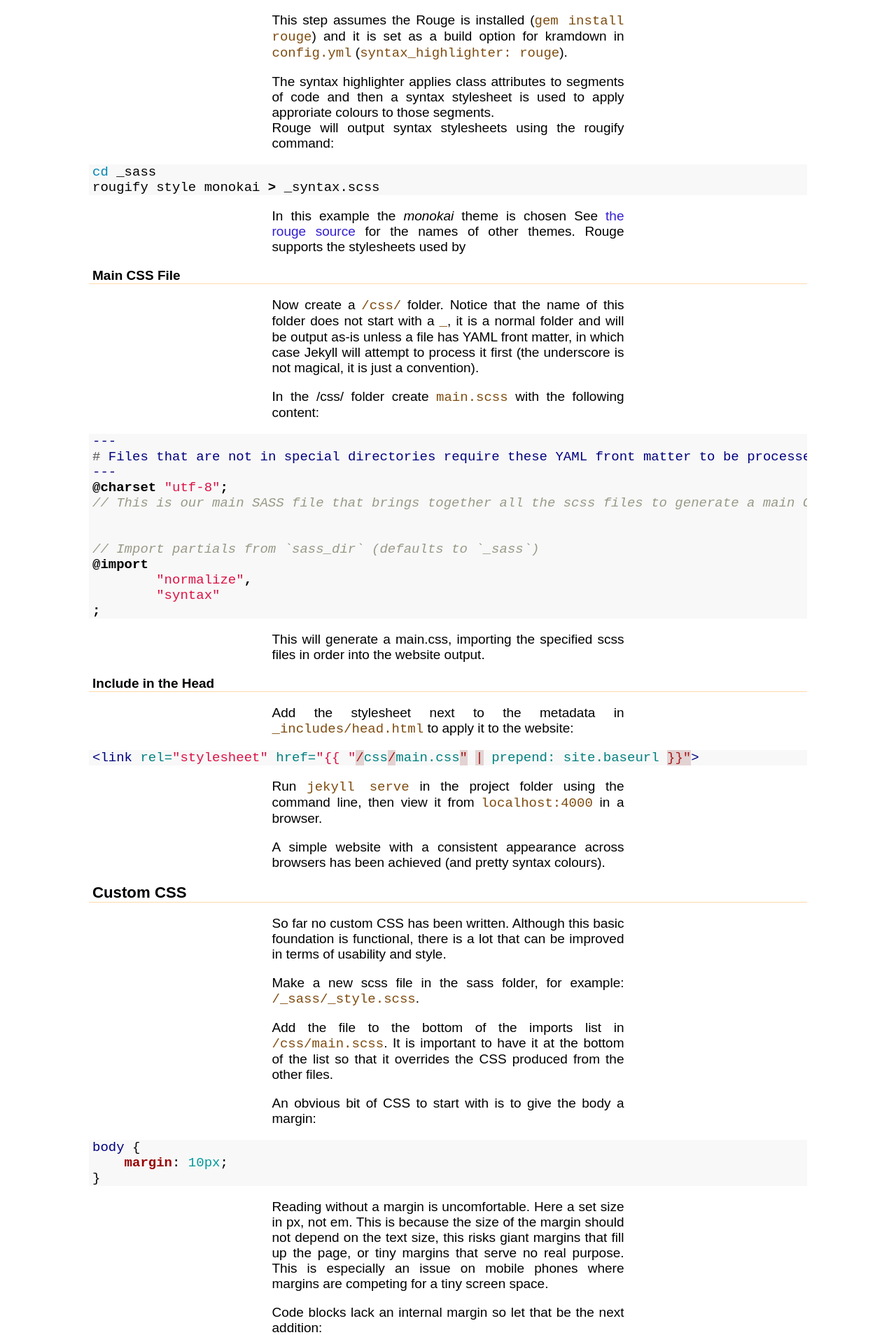
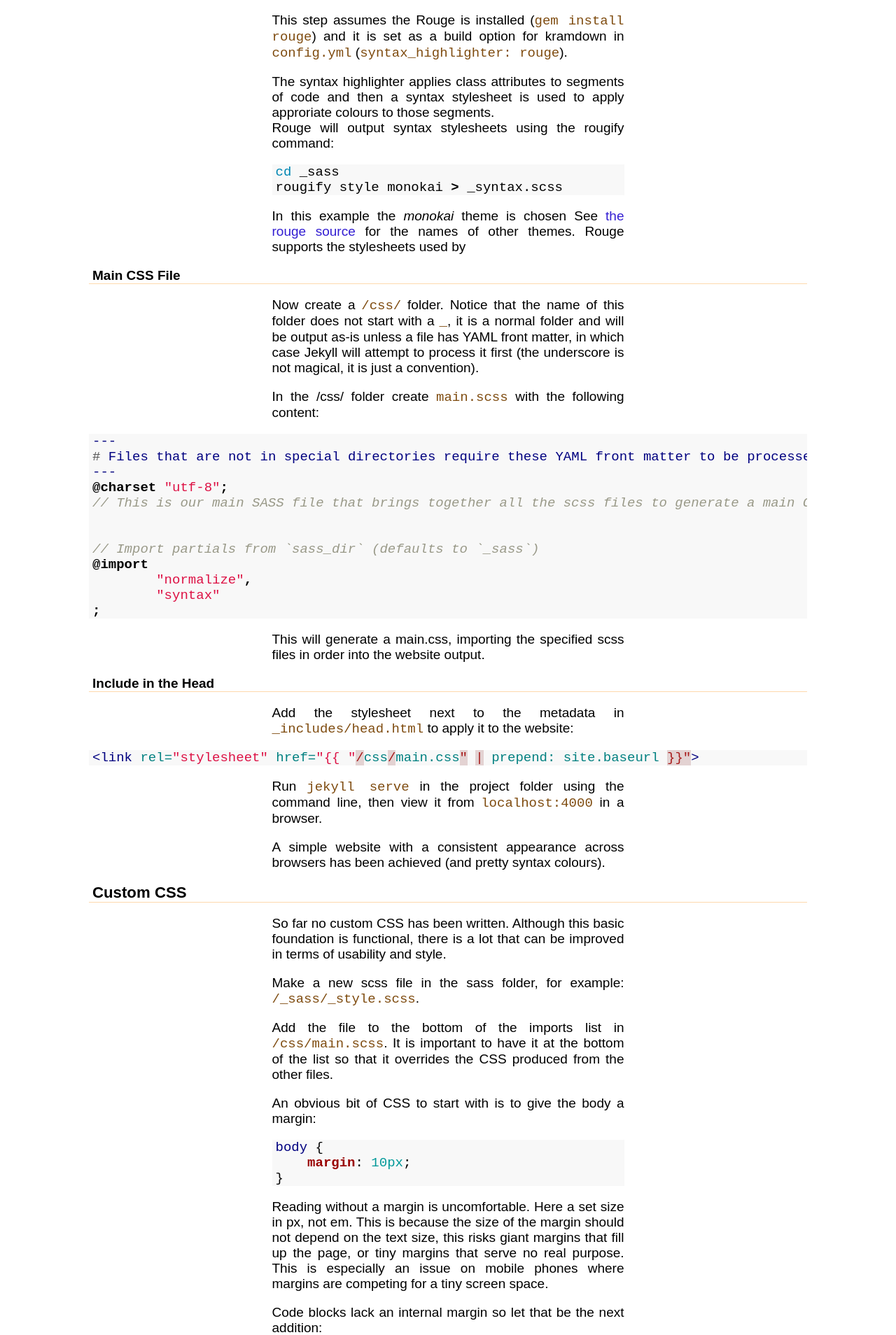
Before and after one commit to t3hmun/t3hsite, a Jekyll site: the page built from _posts/2015-10-03-part-04 css-and-sass-foundation-from-scratch.md, in a window 1280 px wide. Shown: the part 1171-3079 px from the top of the page at 70% size. Built offline with Jekyll 4.4.1, drawn with Linux system fonts in a browser that asks for light colours.

Commit message:
Used .reading-width on narrow code.

````diff
--- a/_posts/2015-10-03-part-04 css-and-sass-foundation-from-scratch.md
+++ b/_posts/2015-10-03-part-04 css-and-sass-foundation-from-scratch.md
@@ -52,6 +52,7 @@ Rouge will output syntax stylesheets using the rougify command:
 cd _sass
 rougify style monokai > _syntax.scss
 ```
+{: .reading-width}
 
 In this example the _monokai_ theme is chosen See [the rouge source](https://github.com/jneen/rouge/tree/master/lib/rouge/themes) for the names of other themes. Rouge supports the stylesheets used by
 
@@ -112,6 +113,7 @@ body {
     margin: 10px;
 }
 ```
+{: .reading-width}
 
 Reading without a margin is uncomfortable.
 Here a set size in px, not em.
@@ -124,6 +126,7 @@ pre {
     padding: 10px;
 }
 ```
+{: .reading-width}
 
 _It is important to understand the difference between padding and margin._
 _I have not had time to write about this, but you should make sure you fully understand and experiment with swapping the two._
@@ -139,6 +142,7 @@ Add this to the middle of the `/css/main.scss` file:
 ```scss
 $base-gutter: 10px;
 ```
+{: .reading-width}
 
 Now replace each occurrence of `10px` in `/style.css` with `$base-gutter`.
 This is a SASS variable.
````
